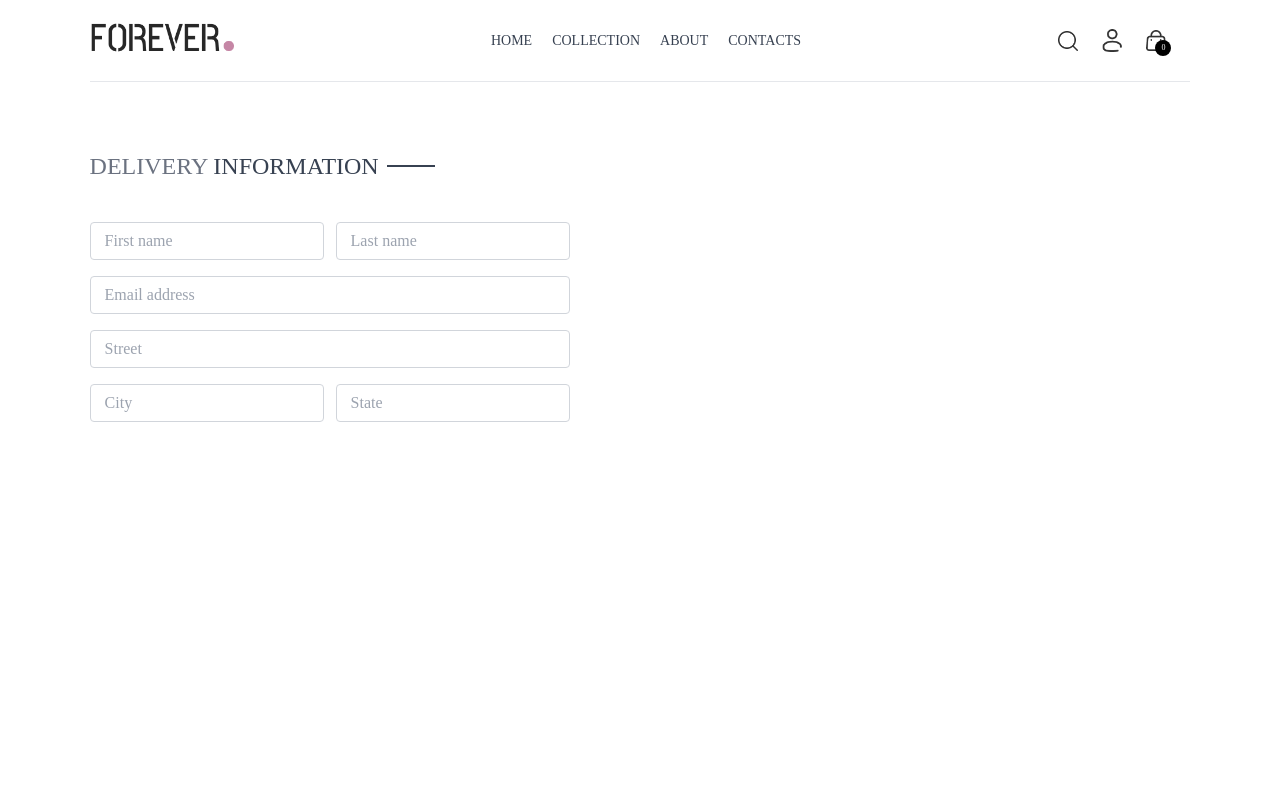
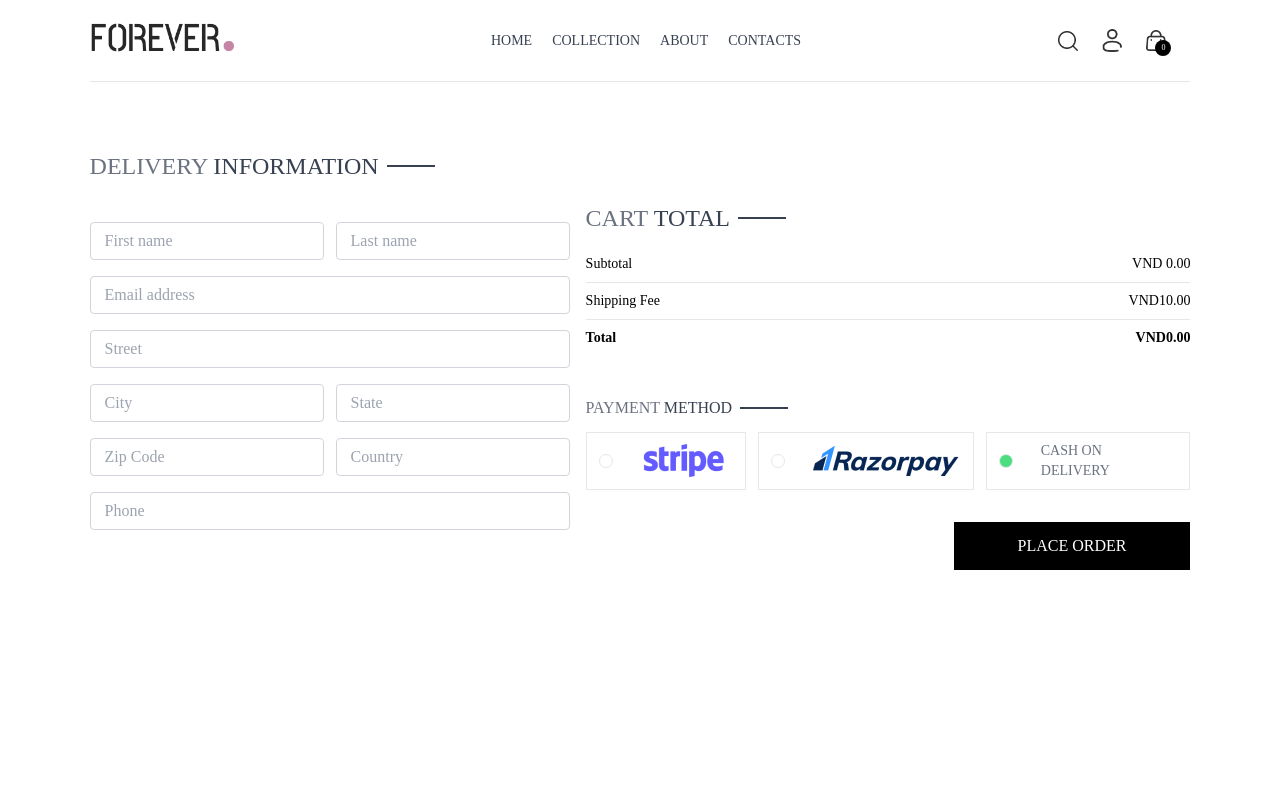
Before and after one commit to tienhieu03/OnlineShop, a React (Vite) app in the folder frontend/: page /place-order in a window 1280 px wide. Shown: the top 800 px of the page. Built offline with nearby package versions, Linux system fonts and the light colour scheme; a web font is replaced by a local one.

Commit message:
add order summary and payment method selection to PlaceOrder page; display recent orders in Orders page

```diff
--- a/frontend/src/pages/Orders.jsx
+++ b/frontend/src/pages/Orders.jsx
@@ -1,9 +1,45 @@
-import React from 'react'
+import React, { useContext } from "react";
+import { ShopContext } from "../context/ShopContext";
+import Title from "../components/Title";
+import { products } from "../assets/assets";
 
 const Orders = () => {
+  const { product, currency } = useContext(ShopContext);
   return (
-    <div>Orders</div>
-  )
-}
+    <div className="border-t pt-16">
+      <div className="text-2xl">
+        <Title text1={"YOUR"} text2={"ORDERS"} />
+      </div>
 
-export default Orders
+      <div>
+        {products.slice(1, 4).map((item, index) => (
+          <div
+            key={index}
+            className="py-4 border-t border-b text-gray-700 flex flex-col md:flex-row md:items-center md:justify-between gap-4"
+          >
+            <div className="flex items-start gap-6 text-sm">
+              <img className="w-16 sm:w-20" src={item.image[0]} alt="" />
+              <div>
+                <p className="sm:text-base fonr-medium">{item.name}</p>
+                <div className="flex items-center gap-3 mt-2 text-base text-gray-700">
+                  <p className="text-lg">
+                    {currency}
+                    {item.price}
+                  </p>
+                  <p>Quantity: 1</p>
+                  <p>Size: M</p>
+                </div>
+                <p className="mt-2">
+                  Date:{" "}
+                  <span className="text-gray-400">25, December, 2024</span>
+                </p>
+              </div>
+            </div>
+          </div>
+        ))}
+      </div>
+    </div>
+  );
+};
+
+export default Orders;
--- a/frontend/src/pages/PlaceOrder.jsx
+++ b/frontend/src/pages/PlaceOrder.jsx
@@ -1,7 +1,13 @@
-import React from "react";
+import React, { useContext, useState } from "react";
 import Title from "../components/Title";
+import CartTotal from "../components/CartTotal";
+import { assets } from "../assets/assets";
+import { ShopContext } from "../context/ShopContext";
 
 const PlaceOrder = () => {
+  const [method, setMethod] = useState("cod");
+  const { navigate } = useContext(ShopContext);
+
   return (
     <div className="flex flex-col sm:flex-row justify-between gap-4 pt-5 sm:pt-14 min-h-[80vh] border-t">
       {/* -------- Left Side -------- */}
@@ -43,6 +49,81 @@
             placeholder="State"
           />
         </div>
+        <div className="flex gap-3 ">
+          <input
+            className="border border-gray-300 rounded py-1.5 px-3.5 w-full"
+            type="number"
+            placeholder="Zip Code"
+          />
+          <input
+            className="border border-gray-300 rounded py-1.5 px-3.5 w-full"
+            type="country"
+            placeholder="Country"
+          />
+        </div>
+        <input
+          className="border border-gray-300 rounded py-1.5 px-3.5 w-full"
+          type="number"
+          placeholder="Phone"
+        />
+      </div>
+
+      {/* -------- Right Side -------- */}
+
+      <div className="mt-8">
+        <div className="mt-8 min-w-80">
+          <CartTotal />
+        </div>
+        <div className="mt-12">
+          <Title text1={"PAYMENT"} text2={"METHOD"} />
+          {/* -------- Payment Method -------- */}
+          <div className="flex gap-3 flex-col lg:flex-row">
+            <div
+              onClick={() => setMethod("stripe")}
+              className="flex items-center gap-3 border p-2 px-3 cursor-pointer"
+            >
+              <p
+                className={`min-w-3.5 h-3.5 border rounded-full ${
+                  method === "stripe" ? "bg-green-400" : ""
+                }`}
+              ></p>
+              <img className="h-35 mx-4" src={assets.stripe_logo} alt="" />
+            </div>
+            <div
+              onClick={() => setMethod("razerpay")}
+              className="flex items-center gap-3 border p-2 px-3 cursor-pointer"
+            >
+              <p
+                className={`min-w-3.5 h-3.5 border rounded-full ${
+                  method === "razerpay" ? "bg-green-400" : ""
+                }`}
+              ></p>
+              <img className="h-35 mx-4" src={assets.razorpay_logo} alt="" />
+            </div>
+            <div
+              onClick={() => setMethod("cod")}
+              className="flex items-center gap-3 border p-2 px-3 cursor-pointer"
+            >
+              <p
+                className={`min-w-3.5 h-3.5 border rounded-full ${
+                  method === "cod" ? "bg-green-400" : ""
+                }`}
+              ></p>
+              <p className="text-gray-500 text-sm font-medium mx-4">
+                CASH ON DELIVERY
+              </p>
+            </div>
+          </div>
+
+          <div className="w-full text-end mt-8">
+            <button
+              onClick={() => navigate("/orders")}
+              className="bg-black text-white px-16 py-3 text:sm"
+            >
+              PLACE ORDER
+            </button>
+          </div>
+        </div>
       </div>
     </div>
   );
```
